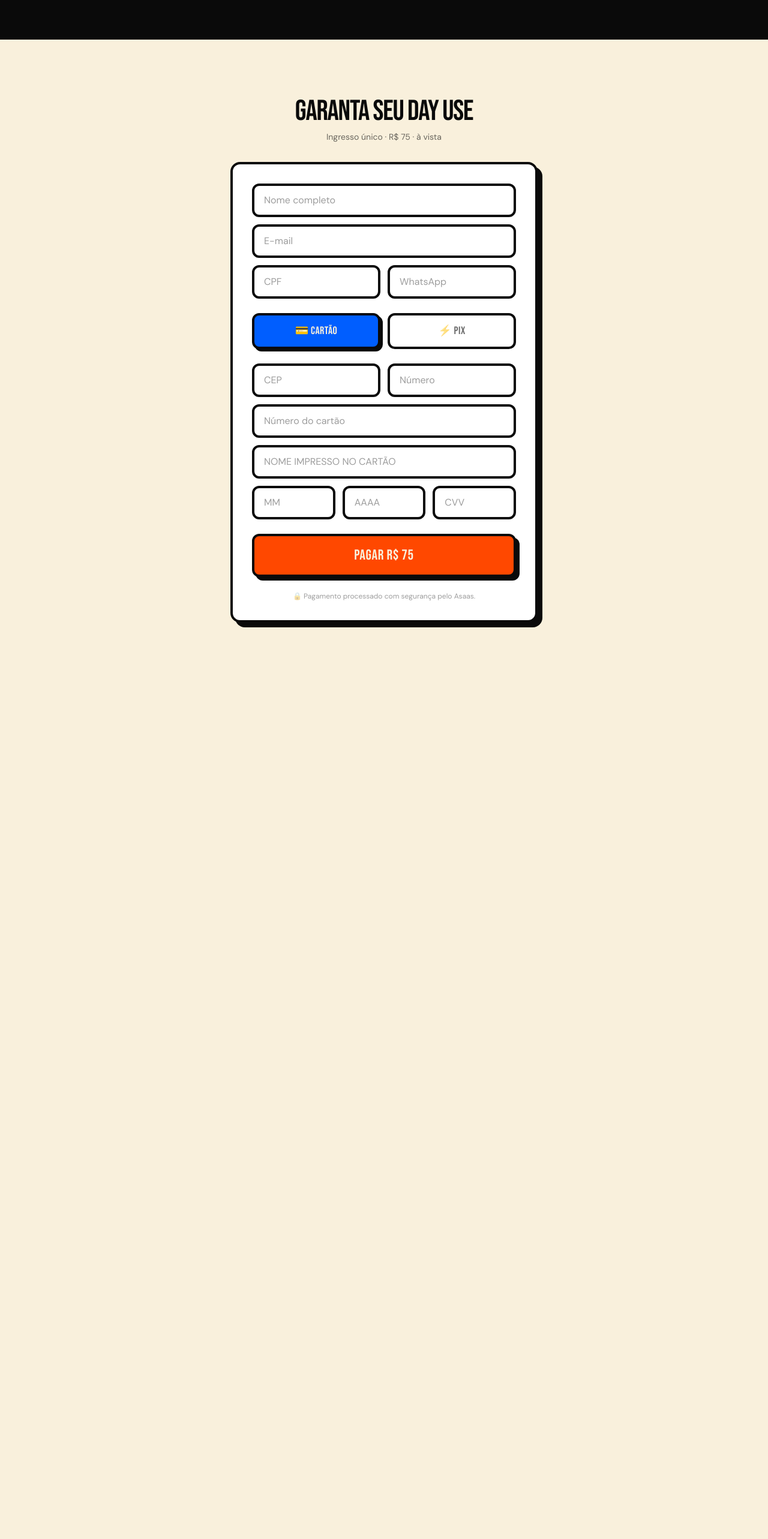
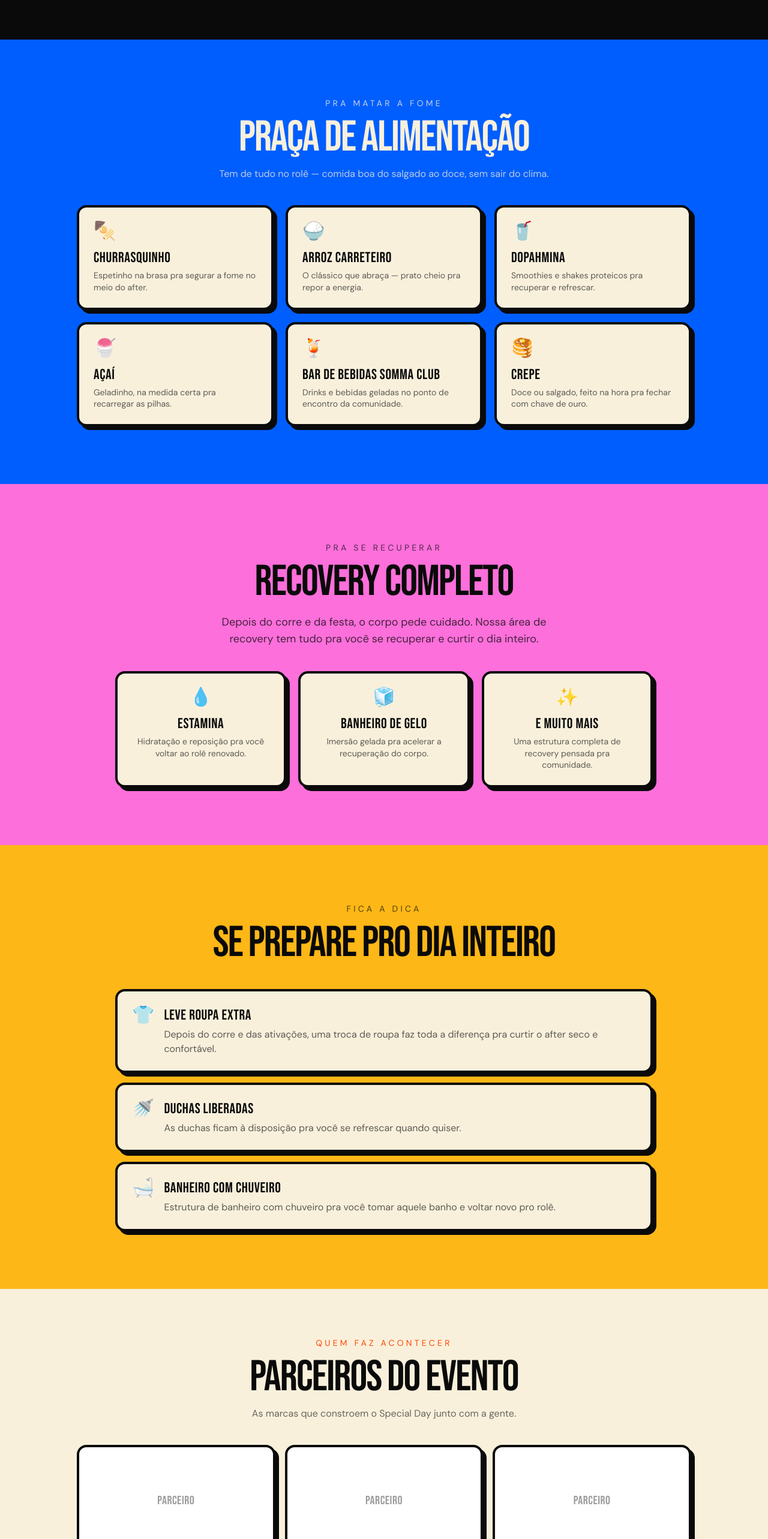
Before and after one commit to sommarunningclub/lp-somma-special-day, a Next.js app: page /dayuse in a window 1280 px wide. Shown: the part 3739-6305 px from the top of the page at 60% size. Before the commit the page ends 4873 px from the top, so only its background shows below. Built offline with nearby package versions, Linux system fonts and the light colour scheme; no server answers.

Commit message:
feat(dayuse): seções alimentação, recovery, prepare, parceiros e localização na /dayuse
Co-Authored-By: Claude Opus 4.8 (1M context) <noreply@anthropic.com>

```diff
--- a/app/dayuse/page.tsx
+++ b/app/dayuse/page.tsx
@@ -6,6 +6,11 @@ import DayUsePrograma from '@/components/special-day/dayuse/DayUsePrograma'
 import DayUseShow from '@/components/special-day/dayuse/DayUseShow'
 import DayUseGincana from '@/components/special-day/dayuse/DayUseGincana'
 import DayUseSorteios from '@/components/special-day/dayuse/DayUseSorteios'
+import DayUseAlimentacao from '@/components/special-day/dayuse/DayUseAlimentacao'
+import DayUseRecovery from '@/components/special-day/dayuse/DayUseRecovery'
+import DayUsePrepare from '@/components/special-day/dayuse/DayUsePrepare'
+import DayUseParceiros from '@/components/special-day/dayuse/DayUseParceiros'
+import DayUseLocalizacao from '@/components/special-day/dayuse/DayUseLocalizacao'
 import DayUseCheckout from '@/components/special-day/dayuse/DayUseCheckout'
 
 export const metadata: Metadata = {
@@ -22,6 +27,11 @@ export default function DayUsePage() {
       <DayUseShow />
       <DayUseGincana />
       <DayUseSorteios />
+      <DayUseAlimentacao />
+      <DayUseRecovery />
+      <DayUsePrepare />
+      <DayUseParceiros />
+      <DayUseLocalizacao />
       <DayUseCheckout />
     </SmoothScroll>
   )
--- /dev/null
+++ b/components/special-day/dayuse/DayUseAlimentacao.tsx
@@ -0,0 +1,41 @@
+const ITENS = [
+  { emoji: '🍢', nome: 'Churrasquinho', desc: 'Espetinho na brasa pra segurar a fome no meio do after.' },
+  { emoji: '🍚', nome: 'Arroz Carreteiro', desc: 'O clássico que abraça — prato cheio pra repor a energia.' },
+  { emoji: '🥤', nome: 'DOPAHMINA', desc: 'Smoothies e shakes proteicos pra recuperar e refrescar.' },
+  { emoji: '🍧', nome: 'Açaí', desc: 'Geladinho, na medida certa pra recarregar as pilhas.' },
+  { emoji: '🍹', nome: 'Bar de Bebidas Somma Club', desc: 'Drinks e bebidas geladas no ponto de encontro da comunidade.' },
+  { emoji: '🥞', nome: 'Crepe', desc: 'Doce ou salgado, feito na hora pra fechar com chave de ouro.' },
+]
+
+export default function DayUseAlimentacao() {
+  return (
+    <section className="bg-somma-blue px-4 py-16 sm:py-24">
+      <div className="mx-auto max-w-5xl">
+        <div className="mb-10 text-center">
+          <p className="mb-3 font-dm text-xs uppercase tracking-[0.3em] text-somma-cream/80 sm:text-sm">
+            Pra matar a fome
+          </p>
+          <h2 className="font-bebas text-5xl leading-none tracking-tight text-somma-cream sm:text-6xl md:text-7xl">
+            Praça de Alimentação
+          </h2>
+          <p className="mt-3 font-dm text-sm text-somma-cream/75 sm:text-base">
+            Tem de tudo no rolê — comida boa do salgado ao doce, sem sair do clima.
+          </p>
+        </div>
+
+        <div className="grid gap-5 sm:grid-cols-2 lg:grid-cols-3">
+          {ITENS.map((item) => (
+            <div
+              key={item.nome}
+              className="rounded-2xl border-4 border-somma-black bg-somma-cream p-6 shadow-[6px_6px_0_#0a0a0a]"
+            >
+              <span className="text-3xl leading-none">{item.emoji}</span>
+              <p className="mt-3 font-bebas text-2xl tracking-wide text-somma-black">{item.nome}</p>
+              <p className="mt-1 font-dm text-sm leading-snug text-somma-black/65">{item.desc}</p>
+            </div>
+          ))}
+        </div>
+      </div>
+    </section>
+  )
+}
--- /dev/null
+++ b/components/special-day/dayuse/DayUseLocalizacao.tsx
@@ -0,0 +1,48 @@
+import { ESQUENTA } from '@/lib/esquenta-constants'
+import EsquentaMap from '@/components/esquenta/EsquentaMap'
+
+export default function DayUseLocalizacao() {
+  return (
+    <section id="localizacao" className="bg-white px-4 py-16 sm:py-24">
+      <div className="mx-auto max-w-5xl">
+        <div className="mb-10 text-center">
+          <p className="mb-3 font-dm text-xs uppercase tracking-[0.3em] text-somma-orange sm:text-sm">
+            Onde acontece
+          </p>
+          <h2 className="font-bebas text-5xl leading-none tracking-tight text-somma-black sm:text-6xl md:text-7xl">
+            {ESQUENTA.localCurto}
+          </h2>
+          <p className="mt-3 font-dm text-sm text-somma-black/60 sm:text-base">
+            {ESQUENTA.local}
+          </p>
+        </div>
+
+        <div className="overflow-hidden rounded-3xl border-4 border-somma-black shadow-[8px_8px_0_#0a0a0a]">
+          <div className="relative w-full" style={{ height: 'clamp(300px, 45vw, 460px)' }}>
+            <EsquentaMap />
+          </div>
+
+          <div className="flex flex-col items-stretch justify-between gap-4 border-t-4 border-somma-black bg-somma-cream p-5 sm:flex-row sm:items-center">
+            <div className="flex items-start gap-3">
+              <span className="text-2xl leading-none">📍</span>
+              <div>
+                <p className="font-bebas text-lg uppercase tracking-wide text-somma-black">{ESQUENTA.local}</p>
+                <p className="mt-0.5 font-dm text-xs text-somma-black/55">
+                  Special Day · Brasília, DF · 18 de julho de 2026
+                </p>
+              </div>
+            </div>
+            <a
+              href={ESQUENTA.maps.abrirNoMaps}
+              target="_blank"
+              rel="noopener noreferrer"
+              className="shrink-0 rounded-xl bg-somma-orange px-6 py-3 text-center font-bebas text-base tracking-widest text-somma-cream transition-all hover:bg-somma-orange/90"
+            >
+              Abrir no Maps
+            </a>
+          </div>
+        </div>
+      </div>
+    </section>
+  )
+}
--- /dev/null
+++ b/components/special-day/dayuse/DayUseParceiros.tsx
@@ -0,0 +1,43 @@
+// TODO: substituir os placeholders pelos parceiros reais do evento (nome + logo).
+// Ex.: { nome: 'Marca X', logo: '/parceiros/marca-x.png' }
+const PARCEIROS = [
+  { nome: 'Parceiro' },
+  { nome: 'Parceiro' },
+  { nome: 'Parceiro' },
+  { nome: 'Parceiro' },
+  { nome: 'Parceiro' },
+  { nome: 'Parceiro' },
+]
+
+export default function DayUseParceiros() {
+  return (
+    <section className="bg-somma-cream px-4 py-16 sm:py-20">
+      <div className="mx-auto max-w-5xl">
+        <div className="mb-10 text-center">
+          <p className="mb-3 font-dm text-xs uppercase tracking-[0.3em] text-somma-orange sm:text-sm">
+            Quem faz acontecer
+          </p>
+          <h2 className="font-bebas text-5xl leading-none tracking-tight text-somma-black sm:text-6xl md:text-7xl">
+            Parceiros do evento
+          </h2>
+          <p className="mt-3 font-dm text-sm text-somma-black/60 sm:text-base">
+            As marcas que constroem o Special Day junto com a gente.
+          </p>
+        </div>
+
+        <div className="grid grid-cols-2 gap-4 sm:grid-cols-3">
+          {PARCEIROS.map((p, i) => (
+            <div
+              key={i}
+              className="flex aspect-video items-center justify-center rounded-2xl border-4 border-somma-black bg-white p-6 shadow-[6px_6px_0_#0a0a0a]"
+            >
+              <span className="font-bebas text-xl uppercase tracking-wide text-somma-black/40">
+                {p.nome}
+              </span>
+            </div>
+          ))}
+        </div>
+      </div>
+    </section>
+  )
+}
--- /dev/null
+++ b/components/special-day/dayuse/DayUsePrepare.tsx
@@ -0,0 +1,37 @@
+const ITENS = [
+  { emoji: '👕', titulo: 'Leve roupa extra', desc: 'Depois do corre e das ativações, uma troca de roupa faz toda a diferença pra curtir o after seco e confortável.' },
+  { emoji: '🚿', titulo: 'Duchas liberadas', desc: 'As duchas ficam à disposição pra você se refrescar quando quiser.' },
+  { emoji: '🛁', titulo: 'Banheiro com chuveiro', desc: 'Estrutura de banheiro com chuveiro pra você tomar aquele banho e voltar novo pro rolê.' },
+]
+
+export default function DayUsePrepare() {
+  return (
+    <section className="bg-somma-yellow px-4 py-16 sm:py-24">
+      <div className="mx-auto max-w-4xl">
+        <div className="mb-10 text-center">
+          <p className="mb-3 font-dm text-xs uppercase tracking-[0.3em] text-somma-black/70 sm:text-sm">
+            Fica a dica
+          </p>
+          <h2 className="font-bebas text-5xl leading-none tracking-tight text-somma-black sm:text-6xl md:text-7xl">
+            Se prepare pro dia inteiro
+          </h2>
+        </div>
+
+        <div className="space-y-4">
+          {ITENS.map((item) => (
+            <div
+              key={item.titulo}
+              className="flex items-start gap-4 rounded-2xl border-4 border-somma-black bg-somma-cream p-6 shadow-[6px_6px_0_#0a0a0a]"
+            >
+              <span className="text-3xl leading-none">{item.emoji}</span>
+              <div>
+                <p className="font-bebas text-2xl tracking-wide text-somma-black">{item.titulo}</p>
+                <p className="mt-1 font-dm text-sm leading-snug text-somma-black/65 sm:text-base">{item.desc}</p>
+              </div>
+            </div>
+          ))}
+        </div>
+      </div>
+    </section>
+  )
+}
--- /dev/null
+++ b/components/special-day/dayuse/DayUseRecovery.tsx
@@ -0,0 +1,37 @@
+const ITENS = [
+  { emoji: '💧', nome: 'Estamina', desc: 'Hidratação e reposição pra você voltar ao rolê renovado.' },
+  { emoji: '🧊', nome: 'Banheiro de gelo', desc: 'Imersão gelada pra acelerar a recuperação do corpo.' },
+  { emoji: '✨', nome: 'E muito mais', desc: 'Uma estrutura completa de recovery pensada pra comunidade.' },
+]
+
+export default function DayUseRecovery() {
+  return (
+    <section className="bg-somma-pink px-4 py-16 sm:py-24">
+      <div className="mx-auto max-w-4xl text-center">
+        <p className="mb-3 font-dm text-xs uppercase tracking-[0.3em] text-somma-black/70 sm:text-sm">
+          Pra se recuperar
+        </p>
+        <h2 className="font-bebas text-5xl leading-none tracking-tight text-somma-black sm:text-6xl md:text-7xl">
+          Recovery completo
+        </h2>
+        <p className="mx-auto mt-4 max-w-xl font-dm text-base leading-relaxed text-somma-black/75 sm:text-lg">
+          Depois do corre e da festa, o corpo pede cuidado. Nossa área de recovery
+          tem tudo pra você se recuperar e curtir o dia inteiro.
+        </p>
+
+        <div className="mt-10 grid gap-5 sm:grid-cols-3">
+          {ITENS.map((item) => (
+            <div
+              key={item.nome}
+              className="rounded-2xl border-4 border-somma-black bg-somma-cream p-6 shadow-[6px_6px_0_#0a0a0a]"
+            >
+              <span className="text-3xl leading-none">{item.emoji}</span>
+              <p className="mt-3 font-bebas text-2xl tracking-wide text-somma-black">{item.nome}</p>
+              <p className="mt-1 font-dm text-sm leading-snug text-somma-black/65">{item.desc}</p>
+            </div>
+          ))}
+        </div>
+      </div>
+    </section>
+  )
+}
```
